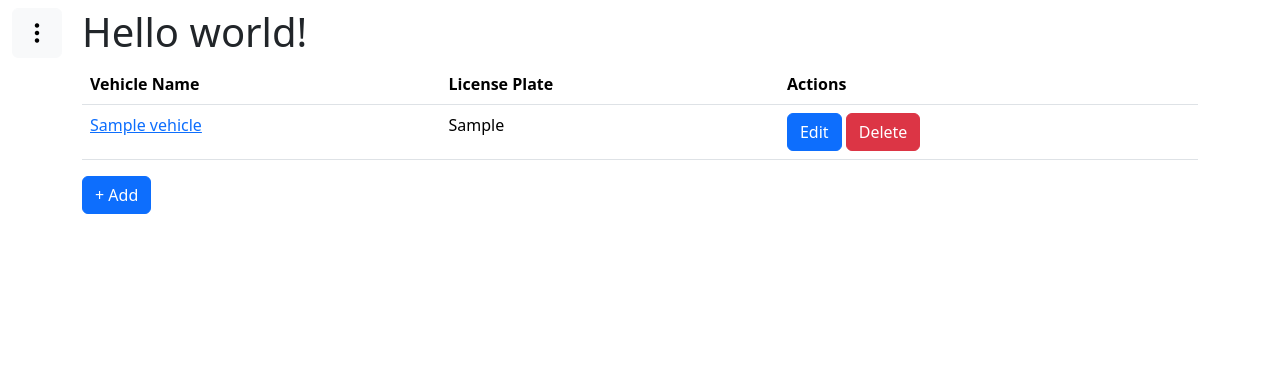
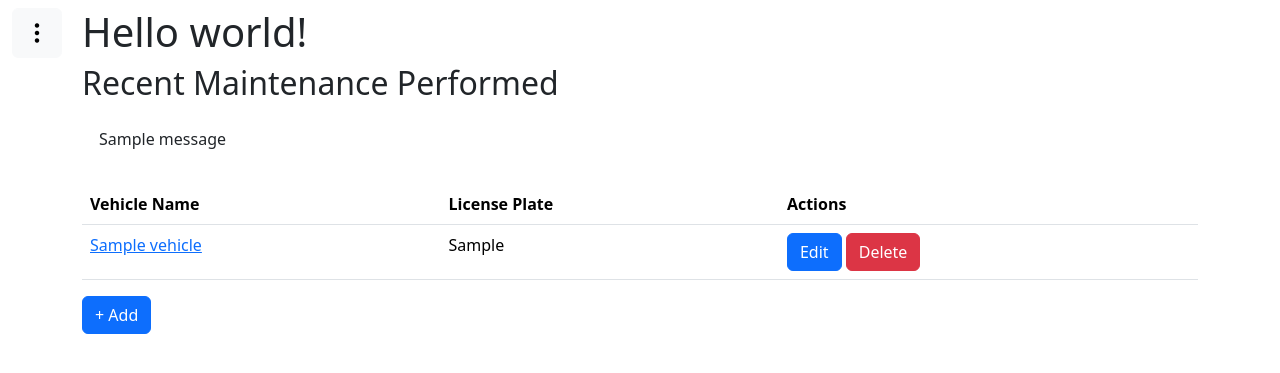
Before and after one commit to dylanm312/cs50x-final-project, a Django app: template ui/templates/ui/index.html in a window 1280 px wide. Shown: the top 373 px of the page. Run offline with Django 5.2, Linux system fonts and the light colour scheme; the template is opened without the code that fills it: most values are stand-ins (such as "Sample title", 1, 10 or a date in 2020); one stand-in notice (Sample message) is shown.

Commit message:
Add alerts section

```diff
--- a/ui/models.py
+++ b/ui/models.py
@@ -49,4 +49,4 @@ class VehicleEvent(models.Model):
     maintenance_item = models.ForeignKey(MaintenanceItem, on_delete=models.SET_NULL, blank=True, null=True)
 
     def __str__(self) -> str:
-        return f"{self.name} was performed on {self.vehicle} on {self.timestamp}"
+        return f"{self.name} was performed on {self.vehicle} on {self.timestamp.strftime("%Y-%m-%d")} at {self.vehicle.mileage} miles."
--- a/ui/templates/ui/index.html
+++ b/ui/templates/ui/index.html
@@ -2,6 +2,14 @@
 
 {% block body %}
     <h1>Hello world!</h1>
+    <div class="vehicle-alerts">
+        <h2>Recent Maintenance Performed</h2>
+        {% for message in messages %}
+            <div class="alert alert-{{ message.type }}">
+                {{ message }}
+            </div>
+        {% endfor %}
+    </div>
     <div class="vehicle-list">
         <table class="table">
             <thead>
```
Also changed, not shown: ui/views.py (+7 -0 lines).
